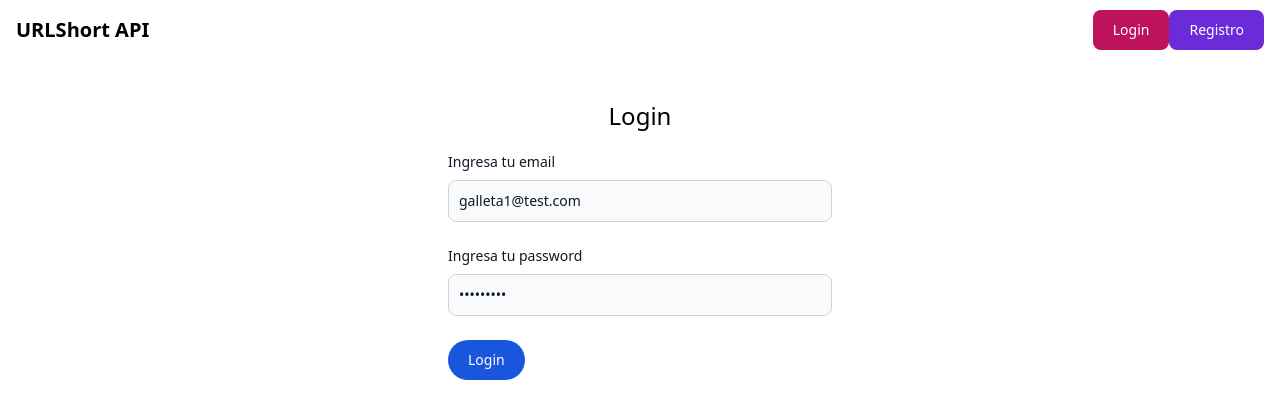
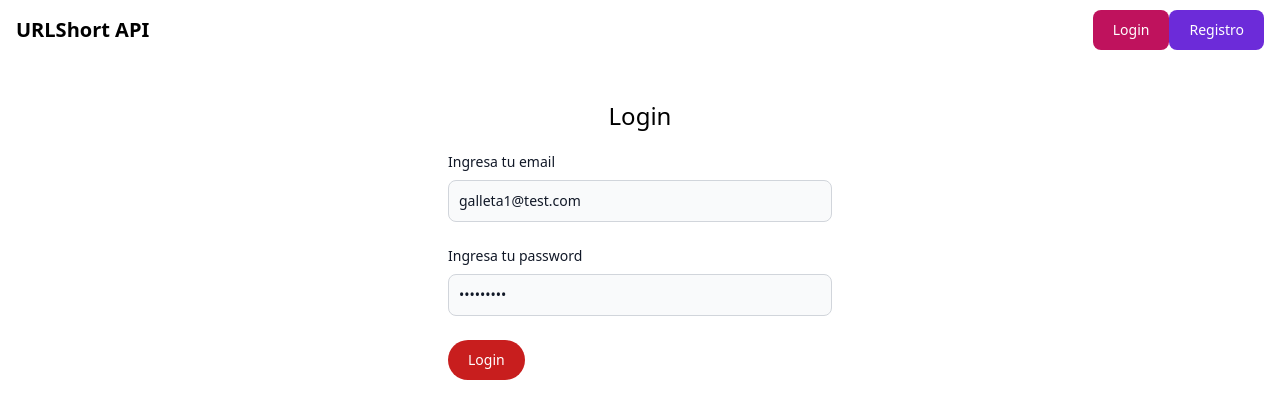
Before and after one commit to LukitaChan/react-firebase9-router6-vite, a React (Vite) app: page /login in a window 1280 px wide. Shown: the top 418 px of the page. Built offline with nearby package versions, Linux system fonts and the light colour scheme; no server answers.

Commit message:
04-fireb-08

```diff
--- a/src/components/Button.jsx
+++ b/src/components/Button.jsx
@@ -7,7 +7,7 @@
     <button
       onClick={onClick}
       type={type}
-      className={`text-white bg-blue-700 hover:bg-${color}-800 focus:outline-none focus:ring-4 focus:ring-${color}-300 font-medium rounded-full text-sm px-5 py-2.5 text-center mb-2 dark:bg-${color}-600 dark:hover:bg-${color}-700 dark:focus:ring-${color}-900`}
+      className={`text-white bg-red-700 hover:bg-${color}-800 focus:outline-none focus:ring-4 focus:ring-${color}-300 font-medium rounded-full text-sm px-5 py-2.5 text-center mb-2 dark:bg-${color}-600 dark:hover:bg-${color}-700 dark:focus:ring-${color}-900`}
     >
       {text}
     </button>
```
